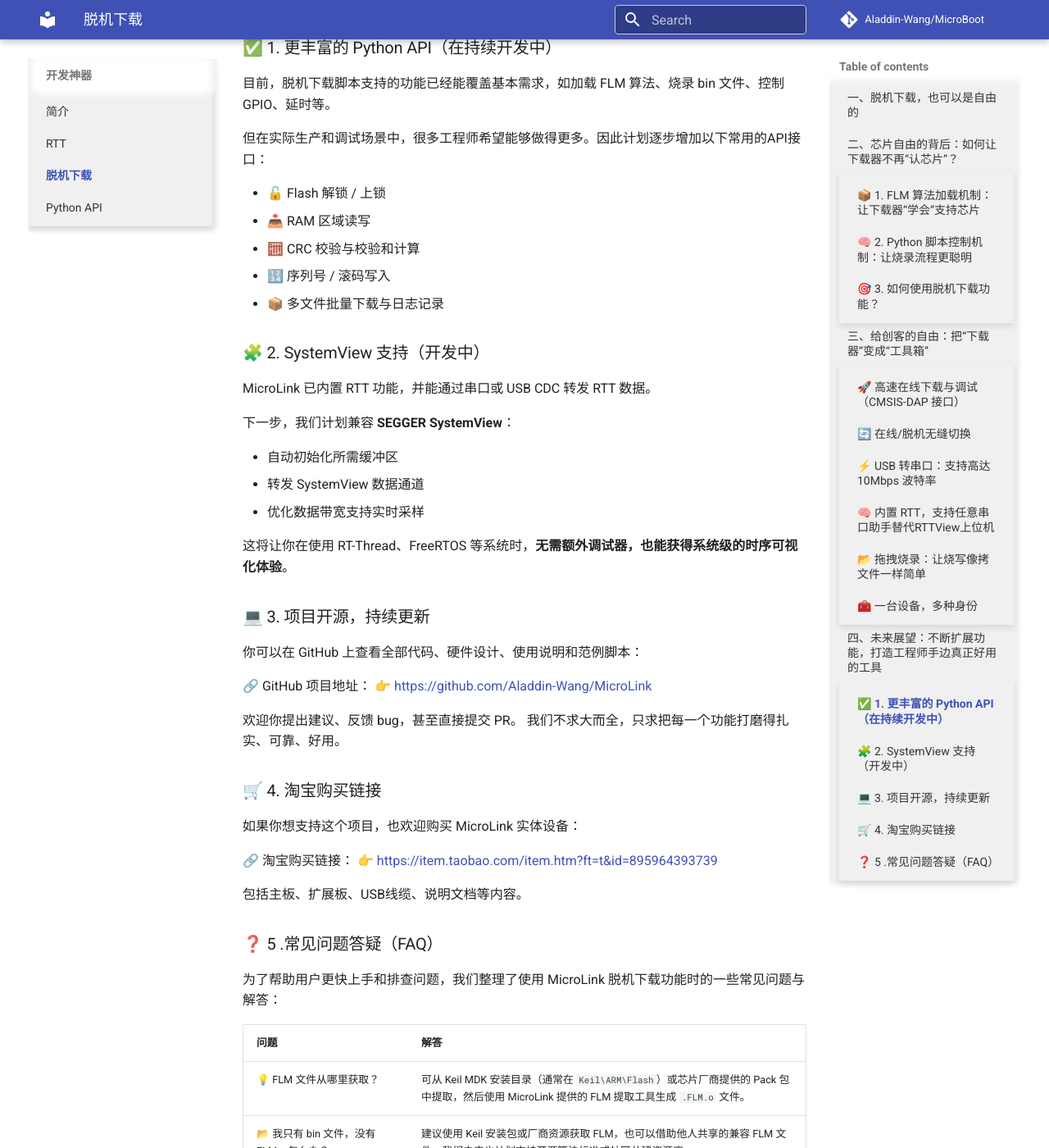
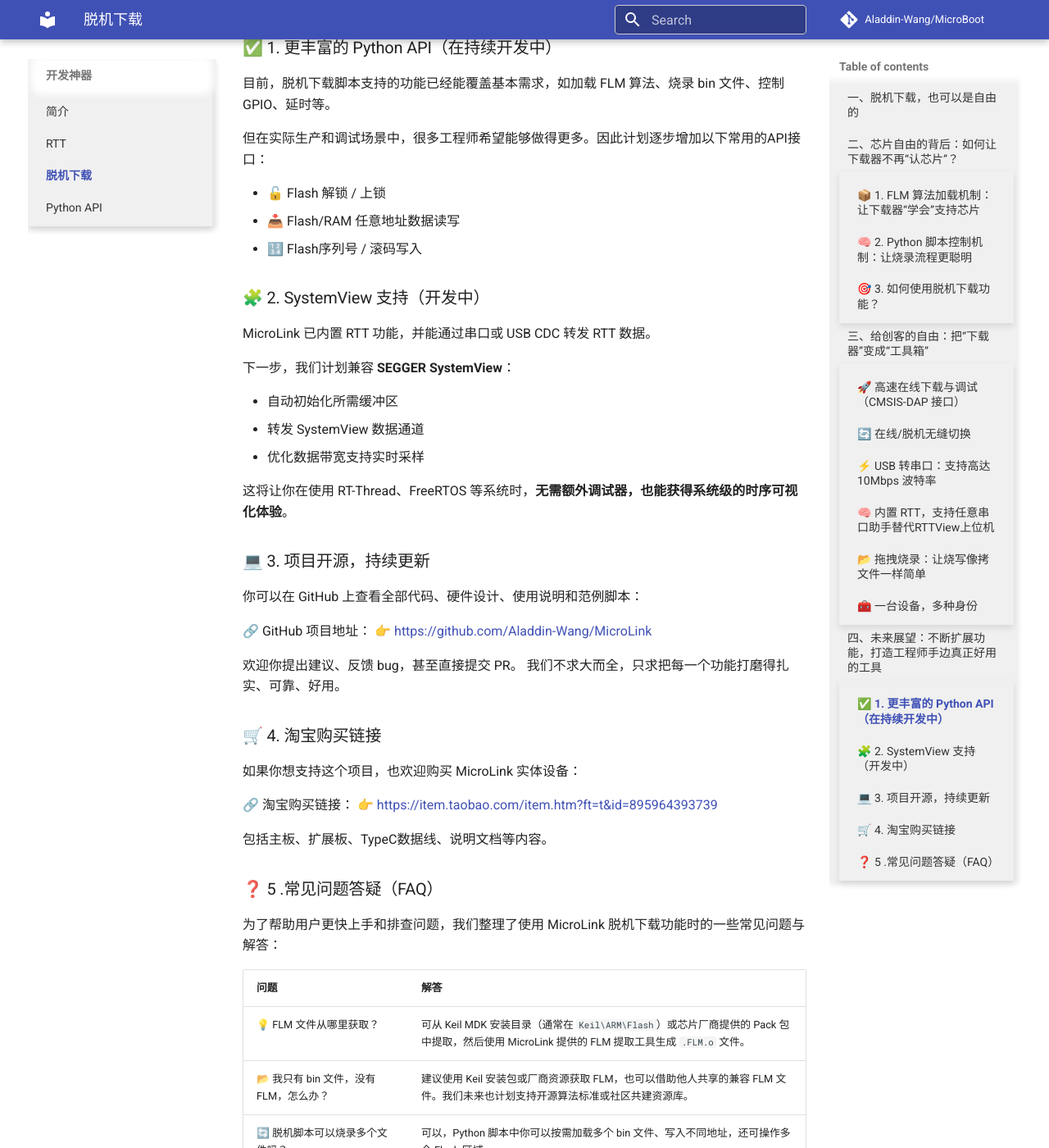
Before and after one commit to Aladdin-Wang/MicroBoot, an MkDocs documentation site: the page built from docs/tools/microlink/offline_download.md, in a window 1280 px wide and 1400 px high, scrolled down 9194 px. Shown: the whole window at 82% size. Built offline with MkDocs 1.6.1 and Material for MkDocs 9.7.7, drawn with Linux system fonts in a browser that asks for light colours; comment, search, counter and statistics services are not loaded; some of the changed text lies outside the part shown.

Commit message:
更新文档

```diff
--- a/docs/tools/microlink/offline_download.md
+++ b/docs/tools/microlink/offline_download.md
@@ -307,10 +307,8 @@
 但在实际生产和调试场景中，很多工程师希望能够做得更多。因此计划逐步增加以下常用的API接口：
 
 - 🔓 Flash 解锁 / 上锁
-- 📥 RAM 区域读写
-- 🧮 CRC 校验与校验和计算
-- 🔢 序列号 / 滚码写入
-- 📦 多文件批量下载与日志记录
+- 📥 Flash/RAM 任意地址数据读写
+- 🔢 Flash序列号 / 滚码写入
 
 ### 🧩 2. SystemView 支持（开发中）
 
@@ -341,7 +339,7 @@
 🔗 淘宝购买链接：
  👉 https://item.taobao.com/item.htm?ft=t&id=895964393739
 
-包括主板、扩展板、USB线缆、说明文档等内容。
+包括主板、扩展板、TypeC数据线、说明文档等内容。
 
 ### ❓ 5 .常见问题答疑（FAQ）
 
```
Also changed, not shown: other parts of docs/tools/microlink/offline_download.md (+1 -1 lines), docs/tools/microlink/python_api.md (+52 -0 lines).
